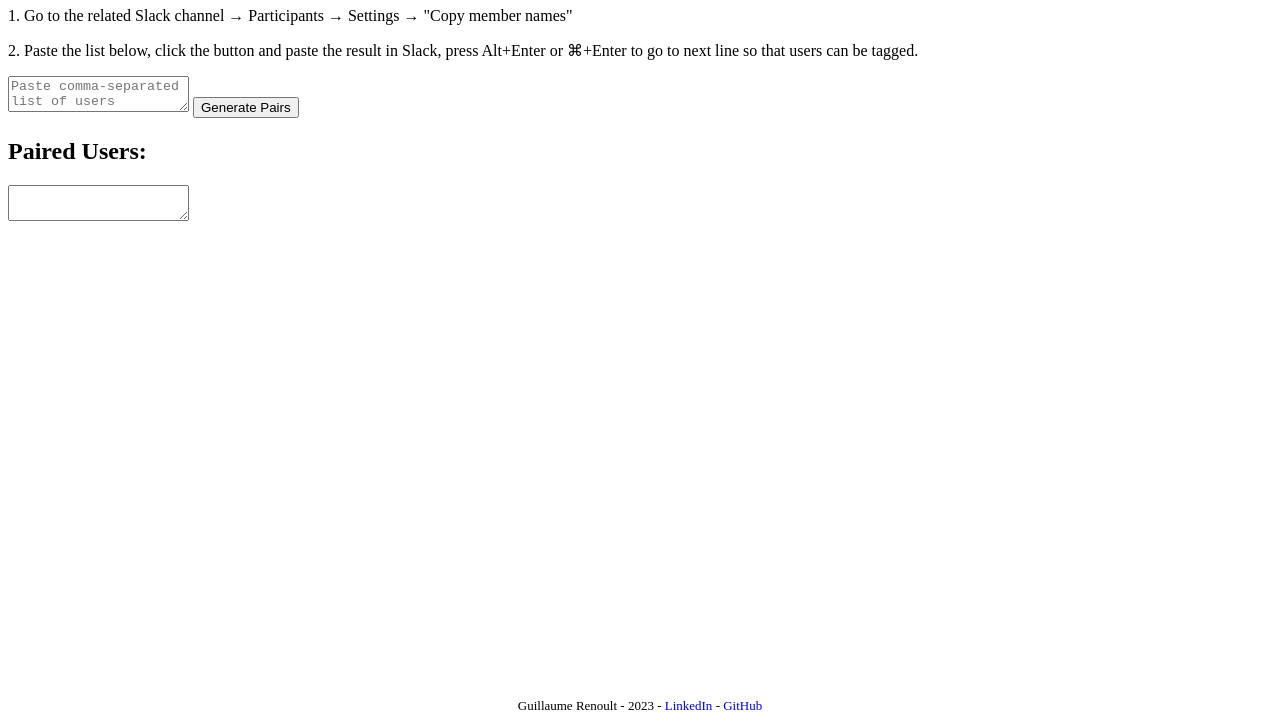
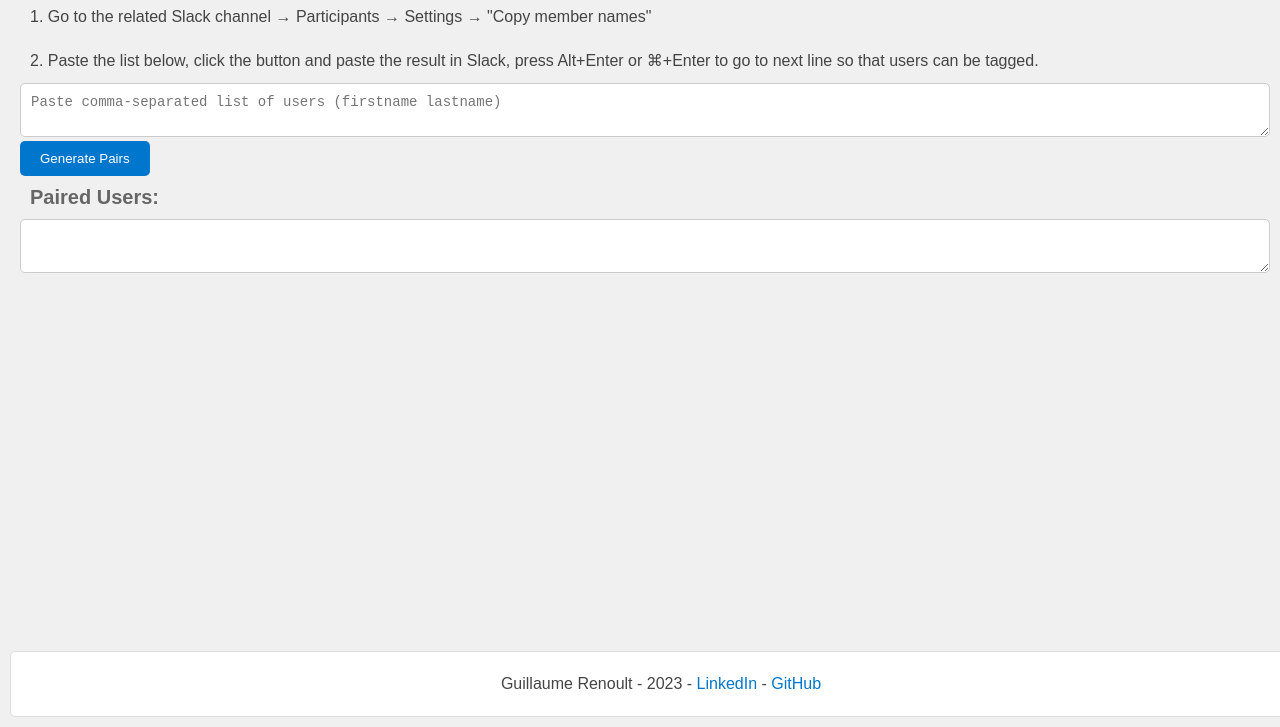
Before and after one commit to grenoult/slack-coffee-connection, a plain HTML site: page index.html in a window 1280 px wide. Shown: the part 73-800 px from the top of the page. Drawn offline with Linux system fonts and the light colour scheme.

Commit message:
Update index.html

```diff
--- a/index.html
+++ b/index.html
@@ -19,6 +19,74 @@
         img {
             height: 16px;
             width: 16px;
+        }
+
+        /* Reset some default browser styles to ensure consistency */
+        body, h1, h2, p, textarea, div, a, button {
+          margin: 0;
+          padding: 0;
+          border: 0;
+        }
+
+        /* Apply some basic styling to the HTML elements */
+        body {
+          font-family: Arial, sans-serif;
+          background-color: #f0f0f0;
+          padding: 20px; /* Add padding to the entire body */
+        }
+
+        h1 {
+          font-size: 24px;
+          color: #333;
+          padding: 10px; /* Add padding around h1 */
+        }
+
+        h2 {
+          font-size: 20px;
+          color: #666;
+          padding: 10px; /* Add padding around h2 */
+        }
+
+        p {
+          font-size: 16px;
+          line-height: 1.5;
+          color: #444;
+          padding: 10px; /* Add padding around paragraphs */
+        }
+
+        textarea {
+          width: 99%;
+          padding: 10px;
+          font-size: 14px;
+          border: 1px solid #ccc;
+          border-radius: 5px;
+        }
+
+        div {
+          background-color: #fff;
+          padding: 10px;
+          margin: 10px;
+          border: 1px solid #ddd;
+          border-radius: 5px;
+        }
+
+        a {
+          text-decoration: none;
+          color: #0077cc;
+        }
+
+        button {
+          background-color: #0077cc;
+          color: #fff;
+          padding: 10px 20px;
+          border: none;
+          border-radius: 5px;
+          cursor: pointer;
+        }
+
+        /* Define some basic hover effects */
+        a:hover, button:hover {
+          opacity: 0.8;
         }
         </style>
 </head>
```
